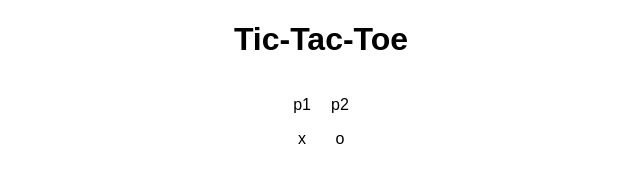
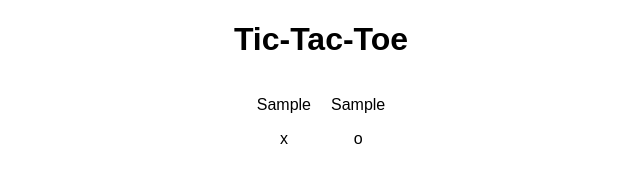
Before and after one commit to orokidd/tic-tac-toe, a plain HTML site: page index.html in a window 1280 px wide. Both pictures are taken after typing "Sample", "Sample" into the empty fields and a click on the button "Start Game". Shown: the top 181 px of the page, without its empty margins (319-959 px from the left). Drawn offline with Linux system fonts and the light colour scheme.

```diff
--- a/index.html
+++ b/index.html
@@ -14,12 +14,12 @@
 
   <div class="player-info">
     <div class="player-one-info">
-      <p id="username">p1</p>
-      <p id="marker">x</p>
+      <p class="username">p1</p>
+      <p class="marker">x</p>
     </div>
     <div class="player-two-info">
-      <p id="username">p2</p>
-      <p id="marker">o</p>
+      <p class="username">p2</p>
+      <p class="marker">o</p>
     </div>
   </div>
 
--- a/main.js
+++ b/main.js
@@ -125,6 +125,14 @@
     message.textContent = content;
   };
 
+  const setPlayerInfo = () => {
+    const playerOneName = document.querySelector(".player-one-info .username")
+    const playerTwoName = document.querySelector(".player-two-info .username")
+
+    playerOneName.textContent = `${gamePlayer.getPlayer(1).name}`
+    playerTwoName.textContent = `${gamePlayer.getPlayer(2).name}`
+  }
+
   cells.forEach((cell, index) => {
     cell.addEventListener("click", () => {
       gameLogic.playerInput(index);
@@ -148,6 +156,7 @@
     gamePlayer.setPlayer(1, playerOne.value);
     gamePlayer.setPlayer(2, playerTwo.value);
     updateMessage(`It's ${currentPlayer.name}'s turn`);
+    setPlayerInfo()
     modal.close();
   });
 
```
